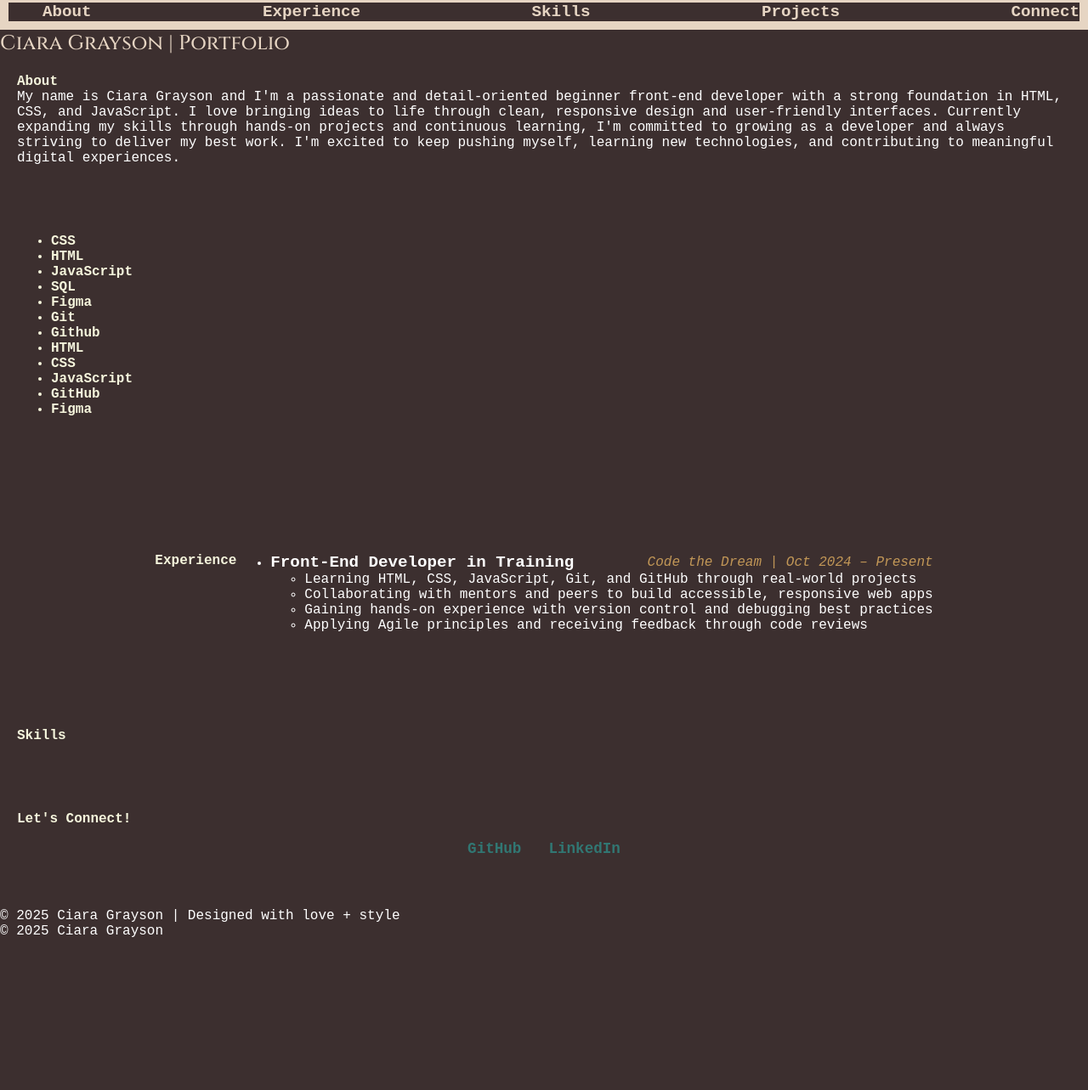
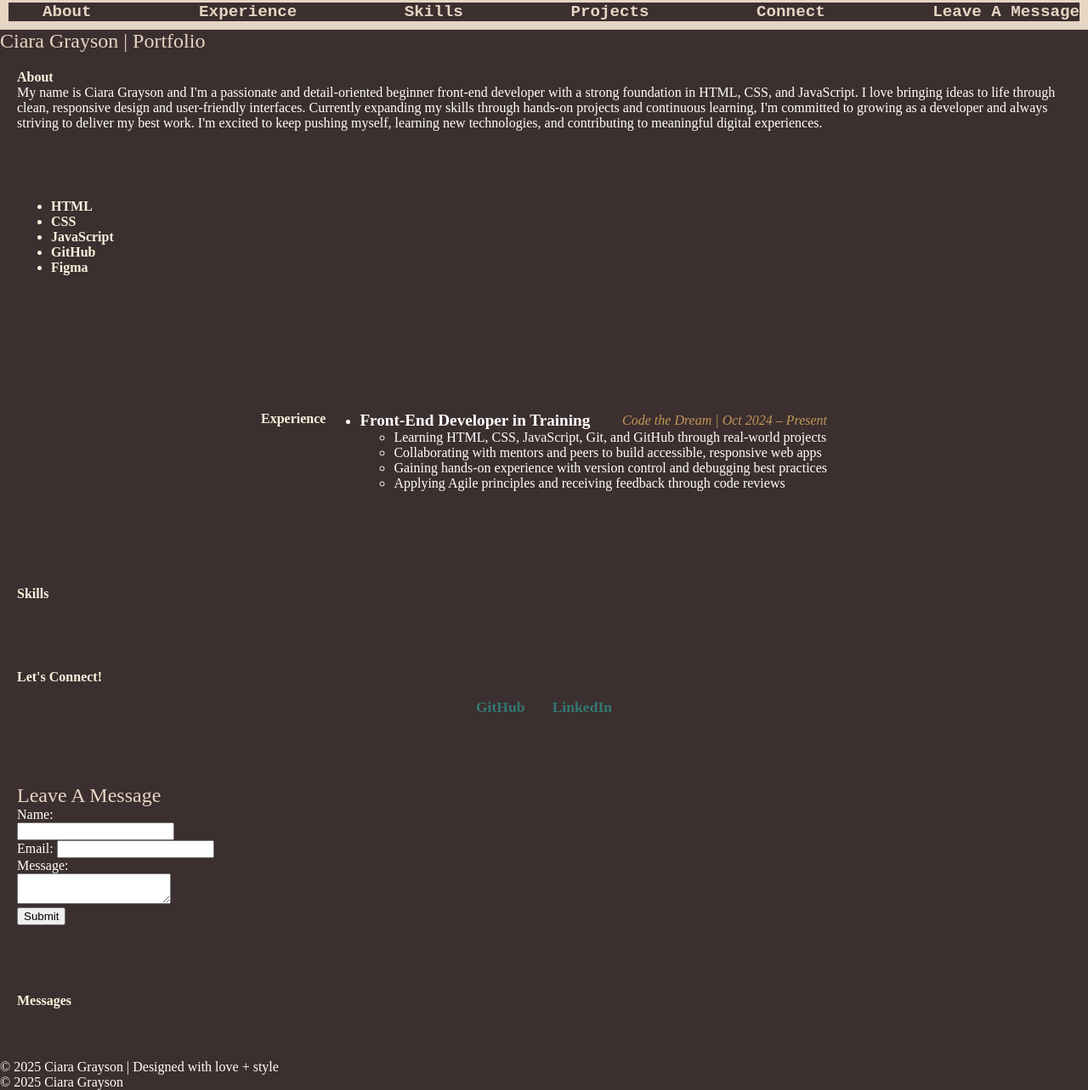
Before and after one commit to ciaragray/ciaragrayson_kepler2025, a plain HTML site: page index.html in a window 1280 px wide. Shown: the part 7-1290 px from the top of the page at 85% size. Before the commit the page ends 1112 px from the top, so only its background shows below. Drawn offline with Linux system fonts and the light colour scheme; files that its build step writes are made by us from their sources; files whose address does not match are found by name.

Commit message:
add message form and async e

```diff
--- a/CSS/index.css
+++ b/CSS/index.css
@@ -9,7 +9,10 @@
 body {
   background-color: #3c2f2f;
   color: white;
-  font-family: "Courier New", Courier, monospace;
+  font-family: "Cinzel", serif;
+  font-optical-sizing: auto;
+  font-weight: normal;
+  font-style: normal;
 }
 .navbar ul {
   list-style: none;
@@ -35,12 +38,6 @@ section {
   justify-content: center;
 }
 
-.cinzel-<uniquifier > {
-  font-family: "Cinzel", serif;
-  font-optical-sizing: auto;
-  font-weight: <weight>;
-  font-style: normal;
-}
 h1 {
   font-weight: 500;
   font-size: x-large;
--- a/JS/index.js
+++ b/JS/index.js
@@ -16,3 +16,17 @@ for (let i = 0; i < skills.length; i++) {
   skill.innerText = skills[i];
   skillsList.appendChild(skill);
 }
+
+let messageForm = document.getElementById("leave_message");
+messageForm.addEventListener("submit", function (event) {
+  event.preventDefault();
+
+  let userName = event.target.usersName.value;
+  let userEmail = event.target.usersEmail.value;
+  let userMessage = event.target.usersMessage.value;
+
+  console.log(userName, userEmail, userMessage);
+});
+let messageSection = document.getElementById("messages");
+let messageList = document.querySelector(messageSection);
+document.getElementById("messageForm").reset();
--- a/HTML/index.html
+++ b/index.html
@@ -8,8 +8,9 @@
   <link rel="preconnect" href="https://fonts.googleapis.com" />
   <link rel="preconnect" href="https://fonts.gstatic.com" crossorigin />
   <link
-    href="https://fonts.googleapis.com/css2?family=Cinzel:wght@400..900&display=swap"
-    rel="stylesheet"
+  rel="stylesheet"
+    href= "CSS/index.css"
+
   />
 </head>
 <body>
@@ -20,6 +21,7 @@
       <li><a href="#skills">Skills</a></li>
       <li><a href="#projects">Projects</a></li>
       <li><a href="#contact">Connect</a></li>
+      <li><a href="Message">Leave A Message</a></li>
     </ul>
   </nav>
 
@@ -40,13 +42,7 @@
   <section id="Skills">
     <h2>
       <ul>
-        <li>CSS</li>
-        <li>HTML</li>
-        <li>JavaScript</li>
-        <li>SQL</li>
-        <li>Figma</li>
-        <li>Git</li>
-        <li>Github</li>
+
       </ul>
     </h2>
   </section>
@@ -81,6 +77,25 @@
       </div>
     </section>
   </section>
+  <section id="Message">
+    <h1>Leave A Message</h1>
+    <form>
+      <label for="usersName">Name:</label><br>
+      <input type = "text" id= "usersName" name= "usersName"><br>
+
+      <label for = "usersEmail">Email:</label>
+      <input type= "email" id= "usersEmail" name= "usersEmail"><br>
+
+      <label for="usersMessage">Message:</label><br>
+      <textarea id= "usersMessage" name="usersMessage"></textarea><br>
+
+      <button type="submit">Submit</button><br>
+    </Form>
+  </section>
+  <section id="messages">
+    <h2>Messages</h2>
+    <ul></ul>
+  </section>
   <footer>
     &copy; 2025 Ciara Grayson | Designed with love + style
   </footer>
```
